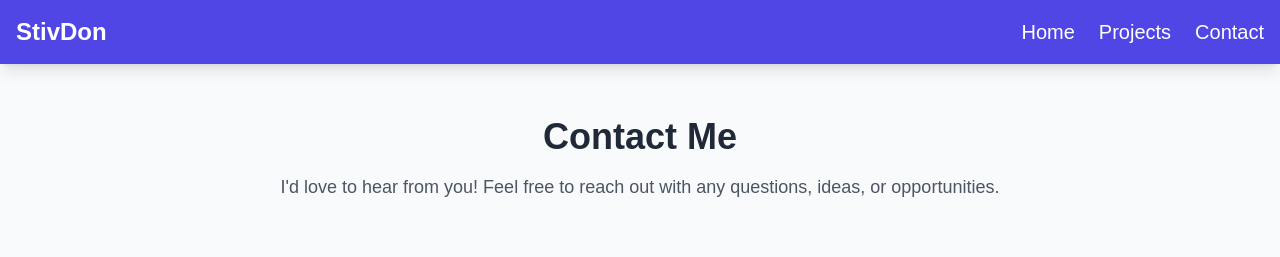
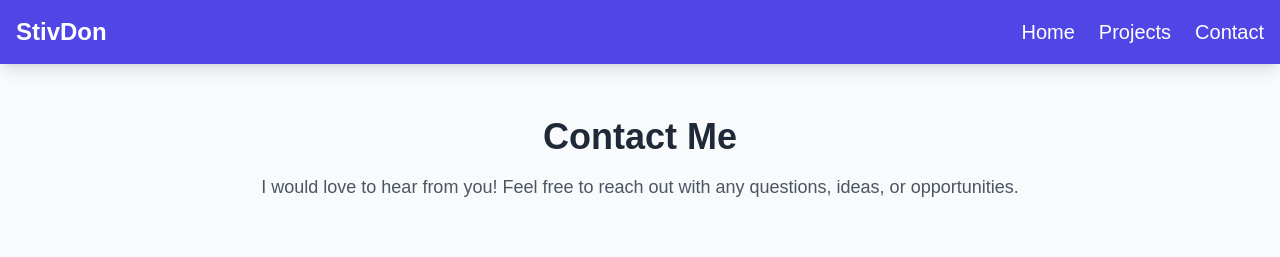
Before and after one commit to stevedon1/portfolio, a Next.js app: page /contact-me in a window 1280 px wide. Shown: the top 257 px of the page. Built offline with nearby package versions, Linux system fonts and the light colour scheme.

Commit message:
remove apostrophes

```diff
--- a/app/contact-me/page.tsx
+++ b/app/contact-me/page.tsx
@@ -37,7 +37,7 @@ export default function ContactMe() {
       <div className="text-center mb-8">
         <h2 className="text-4xl font-bold text-gray-800 mb-4">Contact Me</h2>
         <p className="text-lg text-gray-600">
-          I'd love to hear from you! Feel free to reach out with any questions, ideas, or opportunities.
+          I would love to hear from you! Feel free to reach out with any questions, ideas, or opportunities.
         </p>
       </div>
       <div className="flex justify-center gap-4 mt-6">
--- a/components/AboutMeTopSection.tsx
+++ b/components/AboutMeTopSection.tsx
@@ -28,7 +28,7 @@ export default function AboutMeTopSection() {
           </p>
           <p className="text-gray-600 text-lg leading-relaxed">
             A JavaScript pro. I use JavaScript to build anything. I leverage
-            JavaScript's rich and popular frameworks to make me more productive
+            JavaScripts rich and popular frameworks to make me more productive
             and deliver optimized solutions.
           </p>
           <p className="text-indigo-600 mt-2 text-lg font-semibold">
--- a/components/Business.tsx
+++ b/components/Business.tsx
@@ -32,7 +32,7 @@ export default function Business() {
             I have 5+ years in the Business World.
           </p>
           <p className="text-lg leading-relaxed mb-4">
-            I tried several types of businesses but ended up with selling yoghurts. It's a good business for me with good management skills.
+            I tried several types of businesses but ended up with selling yoghurts. Its a good business for me with good management skills.
           </p>
           {/* Additional Sections */}
           <div className="mt-8 space-y-4">
```
